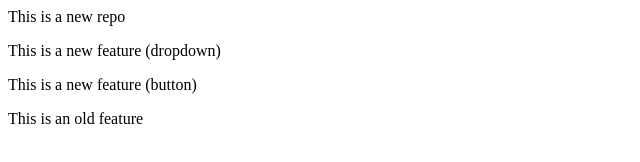
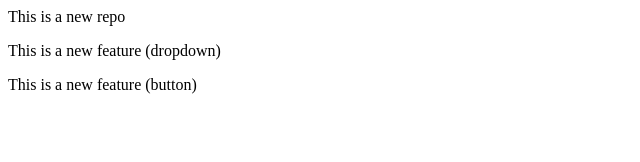
Before and after one commit to Abhiram1358/localrepo, a plain HTML site: page index.html in a window 1280 px wide. Shown: the whole page, without its empty margins (0-640 px from the left). Drawn offline with Linux system fonts and the light colour scheme.

Commit message:
Update index.html

```diff
--- a/index.html
+++ b/index.html
@@ -1,4 +1,3 @@
 <p>This is a new repo</p>
 <p>This is a new feature (dropdown)</p>
 <p>This is a new feature (button)</p>
-<p>This is  an old feature</p>
```
